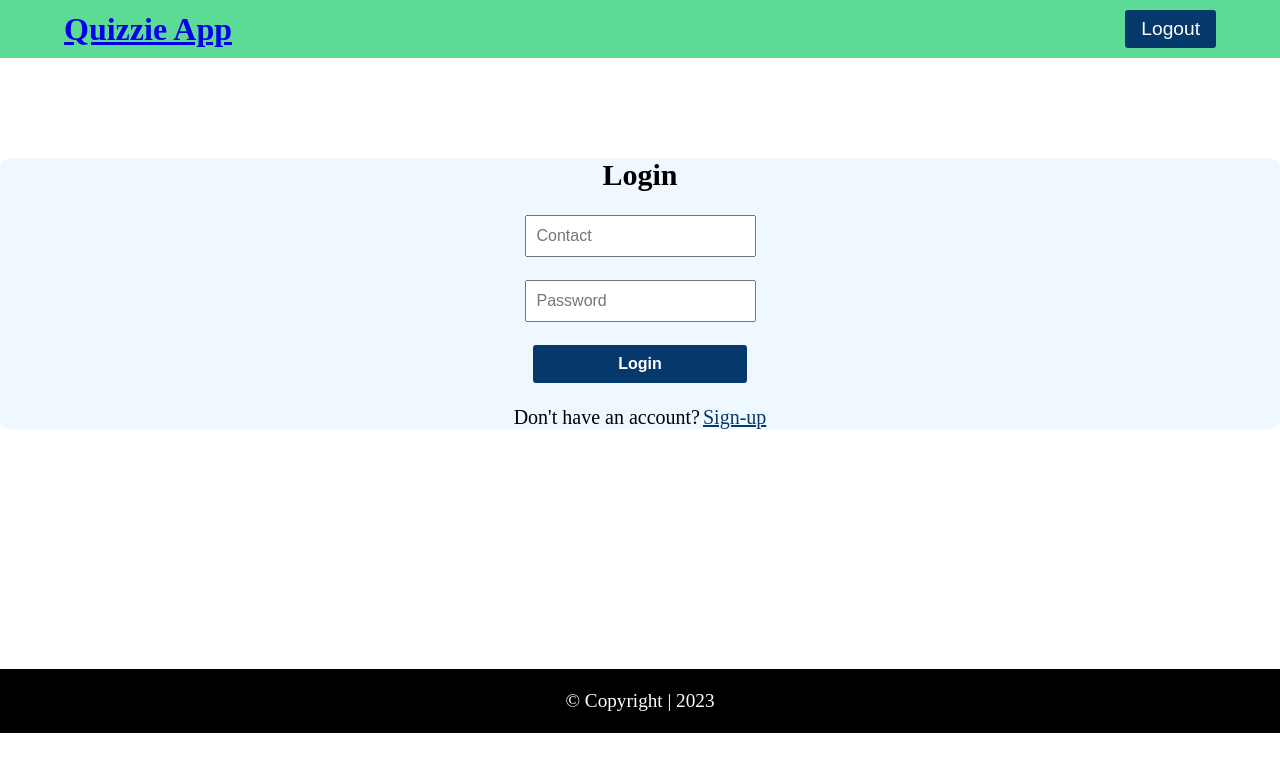
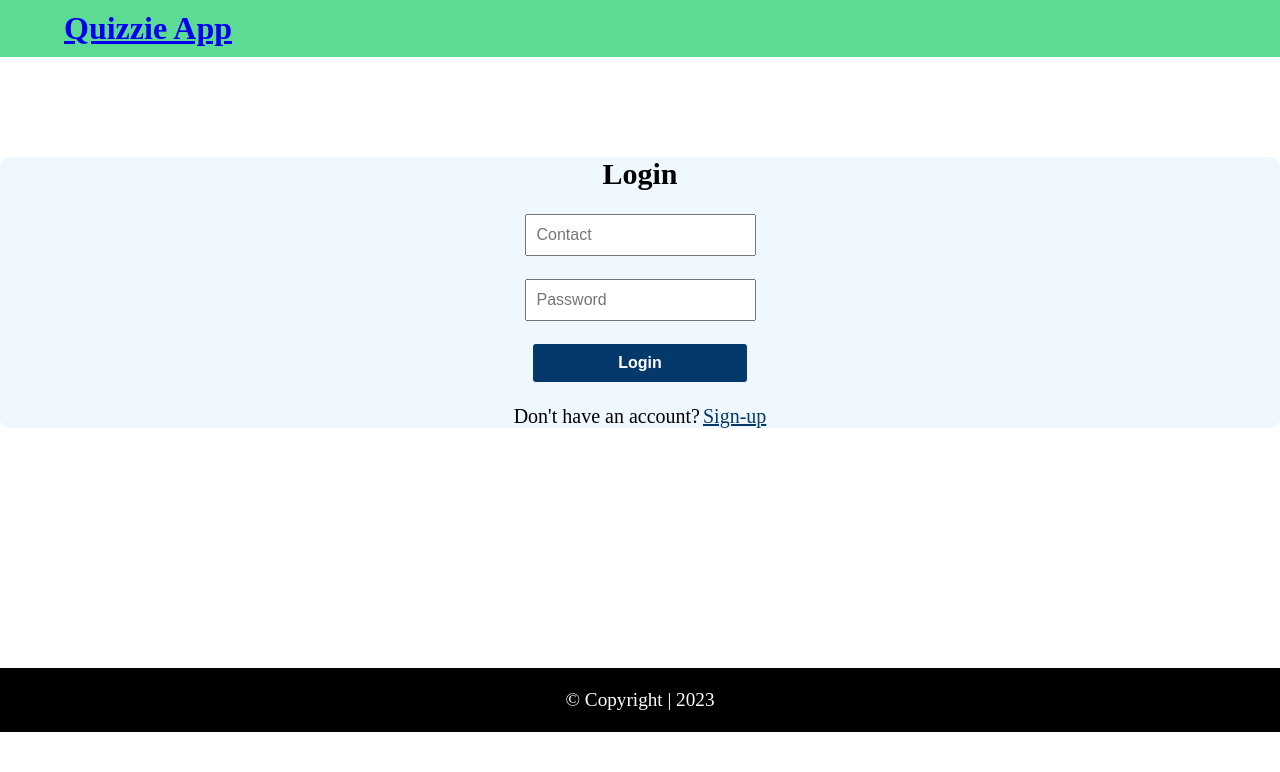
Before and after one commit to AmanJain011/atomic, a React (Create React App) app: page /login in a window 1280 px wide. Shown: the top 772 px of the page. Built offline with nearby package versions, Linux system fonts and the light colour scheme; the HTML template or start-up script is replaced by a standard one.

Commit message:
completed

```diff
--- a/src/components/header/index.jsx
+++ b/src/components/header/index.jsx
@@ -17,7 +17,9 @@ const Header = () => {
         <span className = 'logo'>
           <Link to = "/">Quizzie App</Link>
         </span>
-        <Button type="button" name="button" value="Logout" method={logout}/>
+        {
+          user ? <Button type="button" name="button" value="Logout" method={logout}/> : null
+        }
       </div>
     </Wrapper>
   )
```
